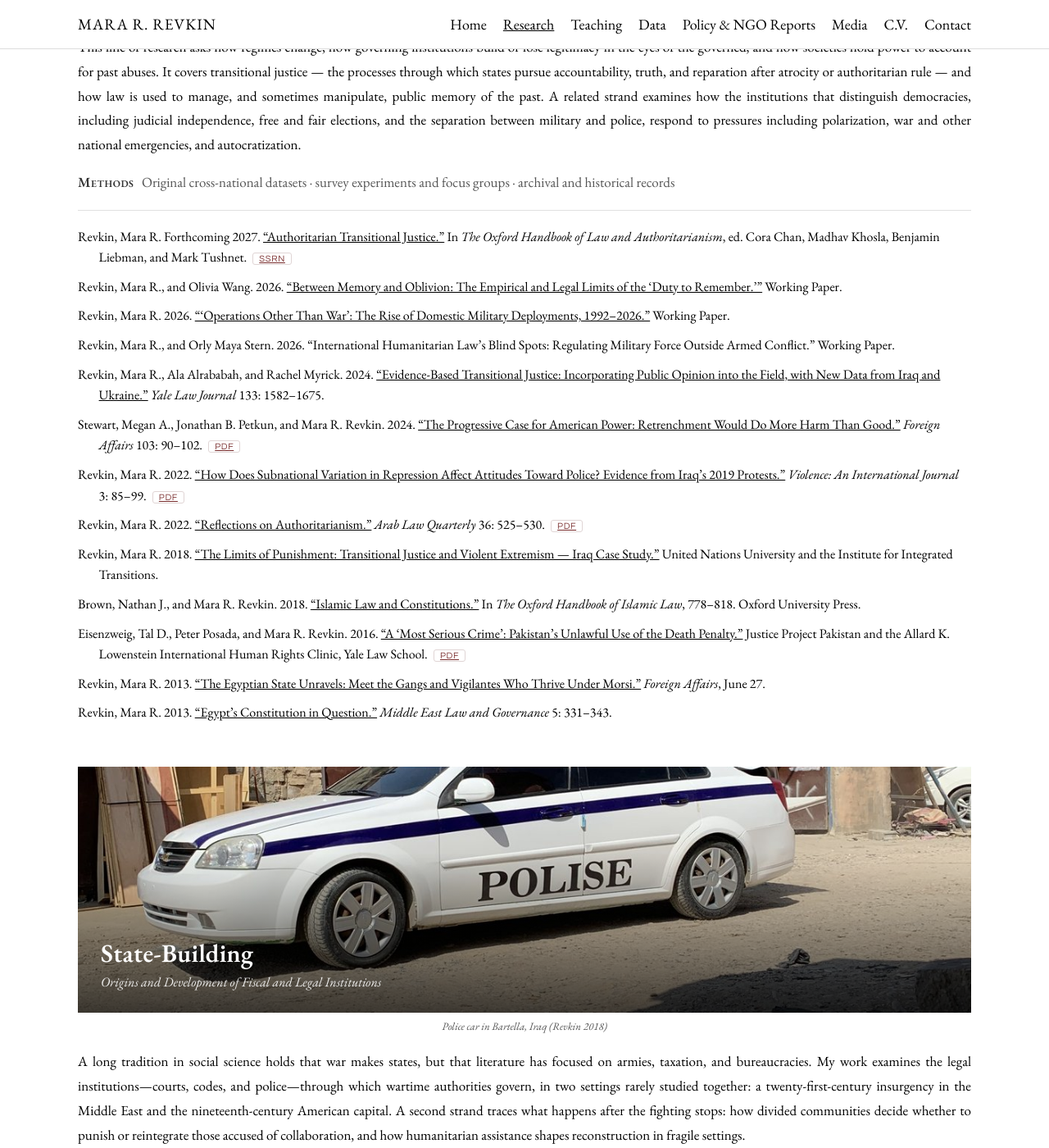
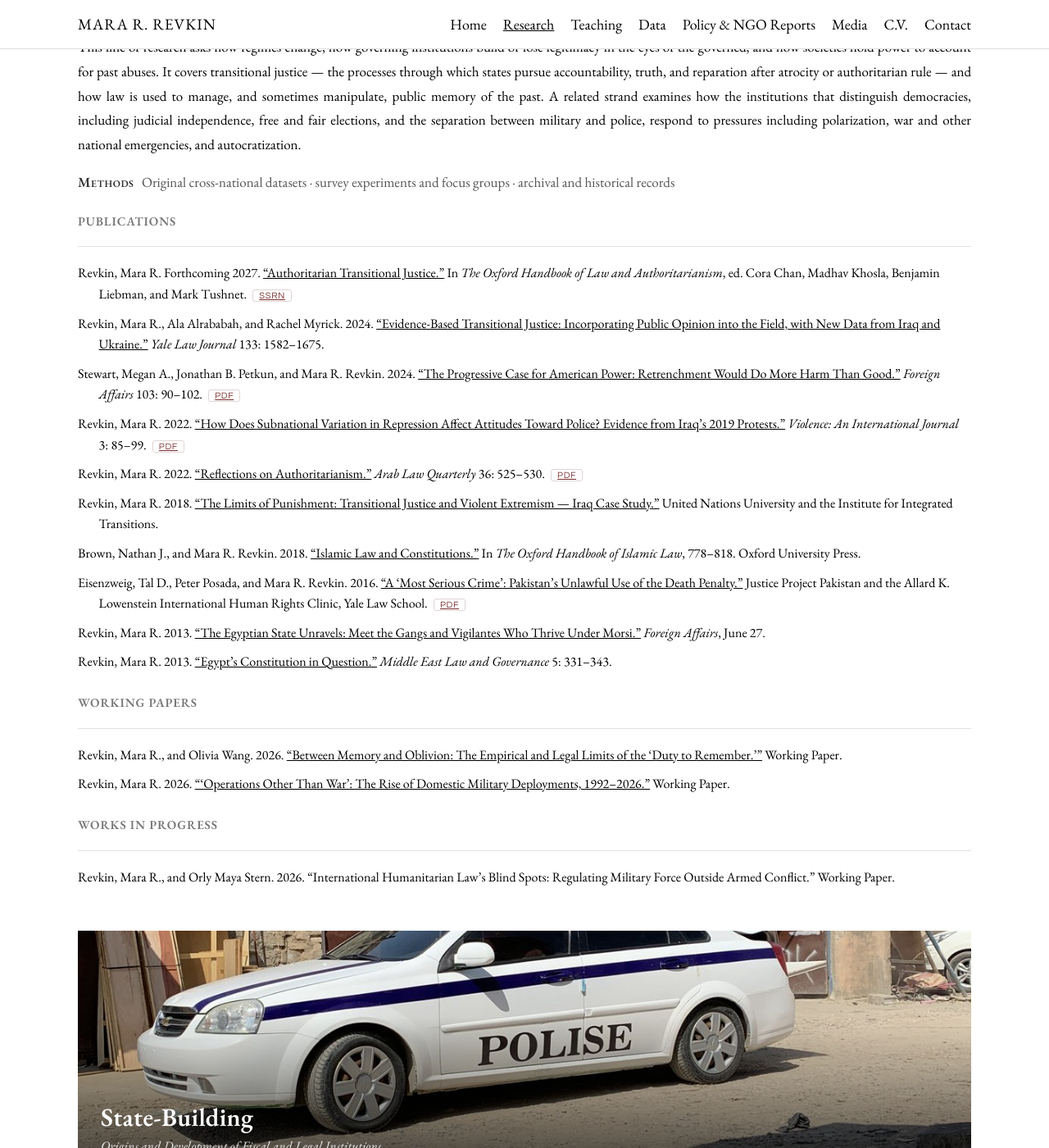
Before and after one commit to mrevkin/mrevkin.github.io, a Jekyll site: the page research.html, which Jekyll copies as it is, in a window 1280 px wide and 1400 px high, scrolled down 890 px. Shown: the whole window at 82% size. Built offline with Jekyll 4.4.1, drawn with Linux system fonts in a browser that asks for light colours; some of the changed text lies outside the part shown.

Commit message:
Group each theme into Publications, Working Papers, Works in Progress

```diff
--- a/research.html
+++ b/research.html
@@ -74,11 +74,10 @@
       <div class="theme-body">
         <p>This line of research asks how regimes change, how governing institutions build or lose legitimacy in the eyes of the governed, and how societies hold power to account for past abuses. It covers transitional justice &mdash; the processes through which states pursue accountability, truth, and reparation after atrocity or authoritarian rule &mdash; and how law is used to manage, and sometimes manipulate, public memory of the past. A related strand examines how the institutions that distinguish democracies, including judicial independence, free and fair elections, and the separation between military and police, respond to pressures including polarization, war and other national emergencies, and autocratization.</p>
         <p class="theme-methods"><strong>Methods</strong> Original cross-national datasets &middot; survey experiments and focus groups &middot; archival and historical records</p>
+        <div class="works-group">
+          <h3 style="font-family:'EB Garamond',serif; font-size:15px; font-weight:600; letter-spacing:.06em; text-transform:uppercase; color:#777; margin:20px 0 4px;">Publications</h3>
           <ul class="theme-works">
           <li data-m="legal" data-c="comparative">Revkin, Mara R. Forthcoming 2027. <a href="authoritarian-transitional-justice.html">&ldquo;Authoritarian Transitional Justice.&rdquo;</a> In <em>The Oxford Handbook of Law and Authoritarianism</em>, ed. Cora Chan, Madhav Khosla, Benjamin Liebman, and Mark Tushnet. <a class="ssrn-tag" href="https://papers.ssrn.com/sol3/papers.cfm?abstract_id=5930595" target="_blank">SSRN</a></li>
-          <li data-m="surveys legal" data-c="comparative southsudan">Revkin, Mara R., and Olivia Wang. 2026. <a href="between-memory-and-oblivion.html">&ldquo;Between Memory and Oblivion: The Empirical and Legal Limits of the &lsquo;Duty to Remember.&rsquo;&rdquo;</a> Working Paper.</li>
-          <li data-m="archival legal" data-c="us">Revkin, Mara R. 2026. <a href="operations-other-than-war.html">&ldquo;&lsquo;Operations Other Than War&rsquo;: The Rise of Domestic Military Deployments, 1992&ndash;2026.&rdquo;</a> Working Paper.</li>
-          <li data-m="legal" data-c="comparative">Revkin, Mara R., and Orly Maya Stern. 2026. &ldquo;International Humanitarian Law&rsquo;s Blind Spots: Regulating Military Force Outside Armed Conflict.&rdquo; Working Paper.</li>
           <li data-m="fieldwork surveys legal" data-c="iraq ukraine">Revkin, Mara R., Ala Alrababah, and Rachel Myrick. 2024. <a href="evidence-based-transitional-justice.html">&ldquo;Evidence-Based Transitional Justice: Incorporating Public Opinion into the Field, with New Data from Iraq and Ukraine.&rdquo;</a> <em>Yale Law Journal</em> 133: 1582&ndash;1675.</li>
           <li data-m="" data-c="us">Stewart, Megan A., Jonathan B. Petkun, and Mara R. Revkin. 2024. <a href="https://scholarship.law.duke.edu/cgi/viewcontent.cgi?article=7337&amp;context=faculty_scholarship" target="_blank">&ldquo;The Progressive Case for American Power: Retrenchment Would Do More Harm Than Good.&rdquo;</a> <em>Foreign Affairs</em> 103: 90&ndash;102. <a class="ssrn-tag" href="https://scholarship.law.duke.edu/cgi/viewcontent.cgi?article=7337&amp;context=faculty_scholarship" target="_blank">PDF</a></li>
           <li data-m="fieldwork surveys" data-c="iraq">Revkin, Mara R. 2022. <a href="https://scholarship.law.duke.edu/cgi/viewcontent.cgi?article=7339&amp;context=faculty_scholarship" target="_blank">&ldquo;How Does Subnational Variation in Repression Affect Attitudes Toward Police? Evidence from Iraq&rsquo;s 2019 Protests.&rdquo;</a> <em>Violence: An International Journal</em> 3: 85&ndash;99. <a class="ssrn-tag" href="https://scholarship.law.duke.edu/cgi/viewcontent.cgi?article=7339&amp;context=faculty_scholarship" target="_blank">PDF</a></li>
@@ -89,6 +88,20 @@
           <li data-m="fieldwork interviews" data-c="egypt">Revkin, Mara R. 2013. <a href="egyptian-state-unravels.html">&ldquo;The Egyptian State Unravels: Meet the Gangs and Vigilantes Who Thrive Under Morsi.&rdquo;</a> <em>Foreign Affairs</em>, June 27.</li>
           <li data-m="legal" data-c="egypt">Revkin, Mara R. 2013. <a href="https://doi.org/10.1163/18763375-00503005" target="_blank">&ldquo;Egypt&rsquo;s Constitution in Question.&rdquo;</a> <em>Middle East Law and Governance</em> 5: 331&ndash;343.</li>
           </ul>
+        </div>
+        <div class="works-group">
+          <h3 style="font-family:'EB Garamond',serif; font-size:15px; font-weight:600; letter-spacing:.06em; text-transform:uppercase; color:#777; margin:20px 0 4px;">Working Papers</h3>
+          <ul class="theme-works">
+          <li data-m="surveys legal" data-c="comparative southsudan">Revkin, Mara R., and Olivia Wang. 2026. <a href="between-memory-and-oblivion.html">&ldquo;Between Memory and Oblivion: The Empirical and Legal Limits of the &lsquo;Duty to Remember.&rsquo;&rdquo;</a> Working Paper.</li>
+          <li data-m="archival legal" data-c="us">Revkin, Mara R. 2026. <a href="operations-other-than-war.html">&ldquo;&lsquo;Operations Other Than War&rsquo;: The Rise of Domestic Military Deployments, 1992&ndash;2026.&rdquo;</a> Working Paper.</li>
+          </ul>
+        </div>
+        <div class="works-group">
+          <h3 style="font-family:'EB Garamond',serif; font-size:15px; font-weight:600; letter-spacing:.06em; text-transform:uppercase; color:#777; margin:20px 0 4px;">Works in Progress</h3>
+          <ul class="theme-works">
+          <li data-m="legal" data-c="comparative">Revkin, Mara R., and Orly Maya Stern. 2026. &ldquo;International Humanitarian Law&rsquo;s Blind Spots: Regulating Military Force Outside Armed Conflict.&rdquo; Working Paper.</li>
+          </ul>
+        </div>
       </div>
     </section>
 <section class="theme" data-theme>
@@ -103,9 +116,9 @@
       <div class="theme-body">
         <p>A long tradition in social science holds that war makes states, but that literature has focused on armies, taxation, and bureaucracies. My work examines the legal institutions&mdash;courts, codes, and police&mdash;through which wartime authorities govern, in two settings rarely studied together: a twenty-first-century insurgency in the Middle East and the nineteenth-century American capital. A second strand traces what happens after the fighting stops: how divided communities decide whether to punish or reintegrate those accused of collaboration, and how humanitarian assistance shapes reconstruction in fragile settings.</p>
         <p class="theme-methods"><strong>Methods</strong> Archival research &middot; conjoint and survey experiments &middot; household surveys in conflict-affected settings</p>
+        <div class="works-group">
+          <h3 style="font-family:'EB Garamond',serif; font-size:15px; font-weight:600; letter-spacing:.06em; text-transform:uppercase; color:#777; margin:20px 0 4px;">Publications</h3>
           <ul class="theme-works">
-          <li data-m="archival legal" data-c="us">Revkin, Mara R., and Gage Gramlick. 2026. <a href="https://papers.ssrn.com/sol3/papers.cfm?abstract_id=7133018" target="_blank">&ldquo;The Civil War Origins of Fiscal Policing: Evidence from the District of Columbia.&rdquo;</a> Working Paper. <a class="ssrn-tag" href="https://papers.ssrn.com/sol3/papers.cfm?abstract_id=7133018" target="_blank">SSRN</a></li>
-          <li data-m="surveys" data-c="ukraine">Dill, Janina, Marnie Howlett, Carl M&uuml;ller-Crepon, and Mara R. Revkin. 2026. <a href="resistance-collaboration-ethnic-bias.html">&ldquo;Resistance, Collaboration, and Ethnic Bias: Evidence on Social Cohesion in Wartime Ukraine.&rdquo;</a> Working Paper.</li>
           <li data-m="fieldwork surveys interviews" data-c="iraq">Revkin, Mara R., Benjamin Krick, and Raed Aldulaimi. 2025. <a href="https://unidir.org/wp-content/uploads/2025/01/UNIDIR-Reintegrating-Iraqis-Returning-Home-After-Conflict-Lessons-from-Variation-Between-Four-Communities-1.pdf" target="_blank">&ldquo;Reintegrating Iraqis Returning Home After Conflict: Lessons from Variation Between Four Communities.&rdquo;</a> United Nations Institute for Disarmament Research, MEAC Findings Report 41, 1&ndash;38. <a class="ssrn-tag" href="https://unidir.org/wp-content/uploads/2025/01/UNIDIR-Reintegrating-Iraqis-Returning-Home-After-Conflict-Lessons-from-Variation-Between-Four-Communities-1.pdf" target="_blank">PDF</a></li>
           <li data-m="fieldwork surveys legal" data-c="iraq">Revkin, Mara R., and Kristen Kao. 2024. <a href="no-peace-without-punishment.html">&ldquo;No Peace Without Punishment? Reintegrating Islamic State Collaborators in Iraq.&rdquo;</a> <em>American Journal of Comparative Law</em> 71: 989&ndash;1032.</li>
           <li data-m="fieldwork surveys" data-c="iraq">Kao, Kristen, and Mara R. Revkin. 2023. <a href="retribution-or-reconciliation.html">&ldquo;Retribution or Reconciliation? Post-Conflict Attitudes Toward Enemy Collaborators.&rdquo;</a> <em>American Journal of Political Science</em> 67: 358&ndash;373.</li>
@@ -122,6 +135,14 @@
           <li data-m="legal" data-c="comparative">Mallat, Chibli, and Mara R. Revkin. 2013. <a href="https://doi.org/10.1146/annurev-lawsocsci-102612-134018" target="_blank">&ldquo;Middle Eastern Law.&rdquo;</a> <em>Annual Review of Law and Social Science</em> 9: 405&ndash;433.</li>
           </ul>
         </div>
+        <div class="works-group">
+          <h3 style="font-family:'EB Garamond',serif; font-size:15px; font-weight:600; letter-spacing:.06em; text-transform:uppercase; color:#777; margin:20px 0 4px;">Working Papers</h3>
+          <ul class="theme-works">
+          <li data-m="archival legal" data-c="us">Revkin, Mara R., and Gage Gramlick. 2026. <a href="https://papers.ssrn.com/sol3/papers.cfm?abstract_id=7133018" target="_blank">&ldquo;The Civil War Origins of Fiscal Policing: Evidence from the District of Columbia.&rdquo;</a> Working Paper. <a class="ssrn-tag" href="https://papers.ssrn.com/sol3/papers.cfm?abstract_id=7133018" target="_blank">SSRN</a></li>
+          <li data-m="surveys" data-c="ukraine">Dill, Janina, Marnie Howlett, Carl M&uuml;ller-Crepon, and Mara R. Revkin. 2026. <a href="resistance-collaboration-ethnic-bias.html">&ldquo;Resistance, Collaboration, and Ethnic Bias: Evidence on Social Cohesion in Wartime Ukraine.&rdquo;</a> Working Paper.</li>
+          </ul>
+        </div>
+      </div>
     </section>
 <section class="theme" data-theme>
       <div class="theme-photo">
@@ -135,8 +156,9 @@
       <div class="theme-body">
         <p>This work concerns the conduct of war: how civilians judge the armed forces fighting around them, how international humanitarian law regulates&mdash;and fails to regulate&mdash;the use of military force, and what is owed to those harmed, whether symbolic, in the form of apologies and memorialization, or material, in the form of compensation and investment in reconstruction.</p>
         <p class="theme-methods"><strong>Methods</strong> Original datasets built from military strike reports &middot; satellite imagery &middot; conjoint experiments, interviews, and focus groups &middot; field research in conflict-affected settings</p>
+        <div class="works-group">
+          <h3 style="font-family:'EB Garamond',serif; font-size:15px; font-weight:600; letter-spacing:.06em; text-transform:uppercase; color:#777; margin:20px 0 4px;">Publications</h3>
           <ul class="theme-works">
-          <li data-m="fieldwork surveys interviews" data-c="iraq">Dill, Janina, and Mara R. Revkin. 2026. <a href="https://papers.ssrn.com/sol3/papers.cfm?abstract_id=7202820" target="_blank">&ldquo;The Moral Logic of Blame for Civilian Casualties: Evidence from Iraq.&rdquo;</a> Working Paper. <a class="ssrn-tag" href="https://papers.ssrn.com/sol3/papers.cfm?abstract_id=7202820" target="_blank">SSRN</a></li>
           <li data-m="fieldwork surveys interviews geospatial" data-c="iraq">Krick, Benjamin, Jonathan Petkun, and Mara R. Revkin. 2025. <a href="civilian-harm-military-legitimacy.html">&ldquo;Civilian Harm and Military Legitimacy in War: Evidence from the Battle of Mosul.&rdquo;</a> <em>International Organization</em> 79: 332&ndash;357.</li>
           <li data-m="fieldwork interviews legal" data-c="iraq syria">Hathaway, Oona A., Azmat Khan, and Mara R. Revkin. 2025. <a href="dual-use-objects-in-war.html">&ldquo;The Dangerous Rise of &lsquo;Dual-Use&rsquo; Objects in War: History, Evidence, and the Case for Reform.&rdquo;</a> <em>Yale Law Journal</em> 134: 2645&ndash;2750.</li>
           <li data-m="surveys" data-c="southsudan">Levy, Gabriella, and Mara R. Revkin. 2025. <a href="fragility-index.html">&ldquo;Introducing the Fragility Index: A Tool for Evidence-Based Transitional and Recovery Programming.&rdquo;</a> International Organization for Migration in South Sudan and Duke University, 1&ndash;77. <a class="ssrn-tag" href="https://southsudan.iom.int/sites/g/files/tmzbdl1046/files/documents/2025-12/fragility-index_full-report.pdf" target="_blank">PDF</a></li>
@@ -148,6 +170,13 @@
           <li data-m="fieldwork interviews" data-c="iraq syria egypt">Kohstall, Florian, Sarah E. Parkinson, and Mara R. Revkin. 2020. <a href="http://us.sagepub.com/en-us/nam/safer-field-research-in-the-social-sciences/book269877" target="_blank">&ldquo;After the Field.&rdquo;</a> In <em>Safer Field Research in the Social Sciences: A Guide to Human and Digital Security in Hostile Environments</em>, ed. Jannis Grimm, Kevin Koehler, Ellen M. Lust, Ilyas Saliba, and Isabell Schierenbeck, 69&ndash;88. SAGE.</li>
           <li data-m="fieldwork interviews" data-c="iraq syria">Revkin, Mara R. 2018. <a href="cradled-by-conflict.html">&ldquo;&lsquo;I Am Nothing Without a Weapon&rsquo;: Understanding Child Recruitment and Use by Armed Groups in Syria and Iraq.&rdquo;</a> In <em>Cradled by Conflict: Child Involvement with Armed Groups in Contemporary Conflict</em>, ed. Siobhan O&rsquo;Neil and Kato Van Broeckhoven, 104&ndash;139. United Nations University.</li>
           </ul>
+        </div>
+        <div class="works-group">
+          <h3 style="font-family:'EB Garamond',serif; font-size:15px; font-weight:600; letter-spacing:.06em; text-transform:uppercase; color:#777; margin:20px 0 4px;">Working Papers</h3>
+          <ul class="theme-works">
+          <li data-m="fieldwork surveys interviews" data-c="iraq">Dill, Janina, and Mara R. Revkin. 2026. <a href="https://papers.ssrn.com/sol3/papers.cfm?abstract_id=7202820" target="_blank">&ldquo;The Moral Logic of Blame for Civilian Casualties: Evidence from Iraq.&rdquo;</a> Working Paper. <a class="ssrn-tag" href="https://papers.ssrn.com/sol3/papers.cfm?abstract_id=7202820" target="_blank">SSRN</a></li>
+          </ul>
+        </div>
       </div>
     </section>
 
@@ -194,6 +223,11 @@
             li.style.display = hit ? '' : 'none';
             if (hit) { shown++; }
           });
+          sec.querySelectorAll('.works-group').forEach(function (g) {
+            var vis = 0;
+            g.querySelectorAll('li').forEach(function (li) { if (li.style.display !== 'none') { vis++; } });
+            g.style.display = vis ? '' : 'none';
+          });
           sec.classList.toggle('is-filtered-out', shown === 0);
         });
         var parts = [];
```
Lines whose indentation alone changed are shown as unchanged.
